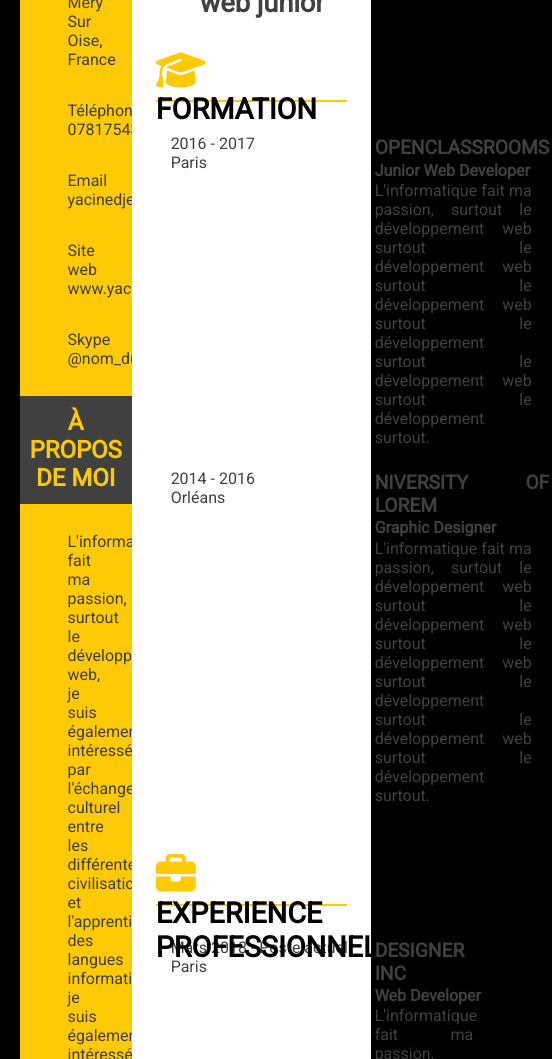
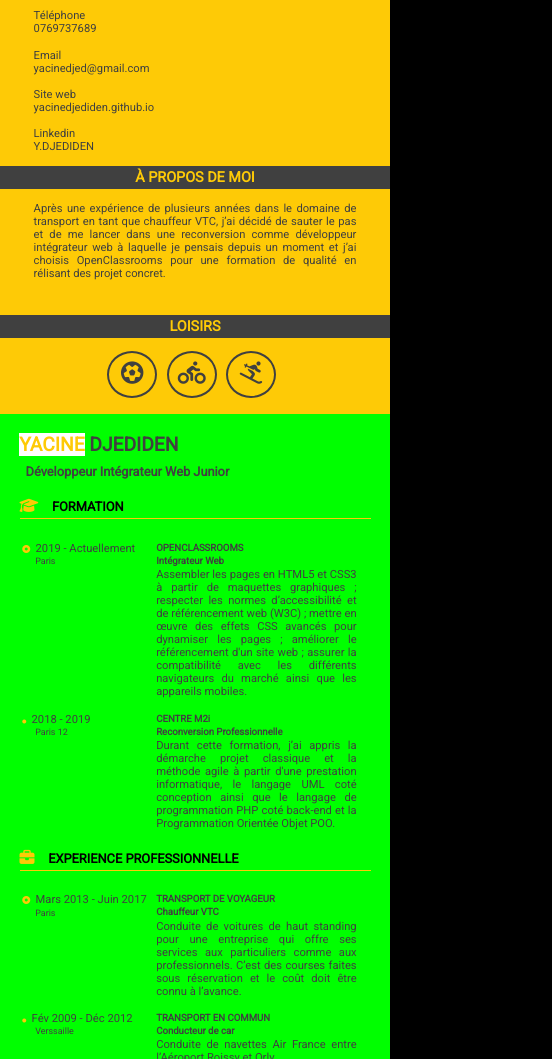
Before and after one commit to YacineDjediden/YacineDjediden.github.io, a plain HTML site: page index.html in a window 390 px wide. Shown: the part 228-1287 px from the top of the page, 552 px wide, since content can reach past the window. Drawn offline with Linux system fonts and the light colour scheme.

Commit message:
Responsive média

```diff
--- a/css/styles.css
+++ b/css/styles.css
@@ -1,14 +1,22 @@
+/* Utilisation de la police qu'on vient de définir sur les titres */
+h1,
+h2,
+h3 {
+    font-family: 'Roboto', Arial, serif;
+}
+
+
 * {
-    font-family: "Roboto";
+    font-family: 'Roboto';
     color: rgb(64,64,64);
 }
 
 /*........BODY.............*/
 body {
-    /*border: 3px solid rgba(0,0,0,0.2);*/
-    height: auto;
+
+    width: 90%;
     margin: auto;
-    width: 90%;
+    /*height: auto;*/
     background-color: black;
 }
 
@@ -16,19 +24,22 @@ body {
 #gauche {
     background-color: rgb(254,202,6);
     float: left;
-    width: 32%;
+    width: 30%;
 }
 
 .bloc_photo {
     text-align: center;
+    height: 270px;
 }
 
-.bloc_photo img {
-    width: 50%;
-    border-radius: 120px / 120px;
-    border: 3px solid rgba(0,0,0,0.2);
-    margin-top: 13%;
+.bloc_photo > img {
+    margin-top: 15%;
     margin-bottom: 5%;
+    border: 4px solid rgba(0,0,0,0.2);
+    width: 190px;
+    padding: 0.1em;
+    height: 190px;
+    border-radius: 50%;
 }
 
 #gauche h2 {
@@ -44,32 +55,31 @@ body {
 
 #gauche section p {
     padding: 0.5em 3em;
-    /*color: rgb(64,64,64);*/
 }
 
 .margin-bottom {
-    margin-bottom: 25em;
+    margin-bottom: 31em;
 }
 
 .text-justify {
    text-align: justify;
 }
 
-
 .text-center {
    text-align: center;
-   margin-bottom: 8%;
+   margin: auto;
+   margin-bottom: 5%;
 }
 
-
-.fa-futbol-o,
-.fa-motorcycle,
+.fa-futbol,
+.fa-biking,
 .fa-skiing {
-    font-size: 40px;
-    background-color: rgb(254,202,6);
     border: 2px solid rgb(64,64,64);
-    width: 20%;
-    border-radius: 280px / 200px;
+    width: 35px;
+    height: 35px;
+    padding: 0.4em;
+    margin-right: 0.5em;
+    border-radius: 50%;
 }
 
 
@@ -77,9 +87,9 @@ body {
 /*........RIGHT............*/
 #droite {
     background-color: white;
-    /*color: rgb(64,64,64);*/
     float: right;
-    width: 68%;
+    width: 70%
+    /*height: auto;*/
 }
 
 #droite h1 {
@@ -97,7 +107,7 @@ h1 strong {
 #droite h2 {
     font-size: 1.7em;
     margin-top: 1%;
-    margin-bottom: 13%;
+    margin-bottom: 10%;
     padding-left: 2.5em;
 }
 
@@ -107,44 +117,28 @@ h1 strong {
     max-width: 80%;
     height: 50px;
     font-size: 1.8em;
-    margin: 1em auto;
-    /*margin-top: 10%;*/
+    margin: 0.5em auto;
 }
 
-.fa-graduation-cap {
-    font-size: 40px;
-    background-color: white;
-    color: rgb(254,202,6);
-    padding-right: 3%;
-}
-
-.fa-briefcase {
-    font-size: 40px;
-    background-color: white;
-    color: rgb(254,202,6);
-    padding-right: 3%;
-}
-
+.fa-graduation-cap,
+.fa-briefcase,
 .fa-pencil-square {
     font-size: 40px;
-    background-color: white;
     color: rgb(254,202,6);
-    padding-right: 3%;
+    margin-right: 3%;
 }
-
-
 
 .col3070 {
     max-width: 80%;
     text-align: justify;
-    margin-left: 15%;
+    margin-left: 10%;
     margin-top: 5%;
 }
 
 .col3070 h4 {
     font-size: 1.2em;
     margin-bottom:1%;
-    margin-top: 1%;
+    margin-top: 0;
 }
 
 .col3070 h5 {
@@ -156,22 +150,41 @@ h1 strong {
 .col3070 p {
     margin-top: 1%;
     margin-bottom: 10%;
-    max-width: 90%;
+    width: 95%;
+}
+
+td {
+    vertical-align: top;
 }
 
 .periode {
-    float: left;
+    /*float: left;*/
     font-size: 1em;
-    width: 200px;
+    width: 220px;
 }
 
+.periode p {
+    margin-left: 10%;
+}
+
+.fa-dot-circle {
+    font-size: 15px;
+    color: rgb(254,202,6);
+    margin-right: 2%;
+}
+
+.fa-circle {
+    font-size: 10px;
+    color: rgb(254,202,6);
+    margin-right: 2%;
+}
 
 .recommandation {
     min-width: 80%;
     text-align: justify;
     margin-left: 10%;
     margin-top: 3%;
-    margin-bottom: 8%;
+    margin-bottom: 12%;
 }
 
 .recommandation h5 {
@@ -188,32 +201,212 @@ h1 strong {
 
 
 /*
-@media screen and (max-width: 1280px)
-{
-      body {
-          width: 80%;
+
+************* LE RESPONSIVE DESIGN ********************************************** */
+
+@media screen and (max-width: 1280px) {
+      #gauche {
+
         }
 
-      #gauche {                       /*........LEFT...........*/
-         /* width:  25%;
+    #gauche section p {
+        padding: 0.5em 1em;
     }
+
       #droite {
-        width: 55%;
-    }
+
+        }
 }
 
-@media screen and (max-width: 768px)
-{
+
+
+
+
+@media screen and (max-width: 767px) {
       body {
-          width: 100%;
+        width: 100%;
       }
 
-      #gauche {                       /*........LEFT...........*/
-       /*   width:  45%;
-   }
+      #gauche {
+        width:  100%;
+      }
+
+
+
+.bloc_photo {
+    /*text-align: center;*/
+    height: 130px;
+}
+
+.bloc_photo > img {
+    margin-top: 5%;
+    margin-bottom: 1%;
+    border: 2px solid rgba(0,0,0,0.2);
+    width: 110px;
+    padding: 0.1em;
+    height: 110px;
+    border-radius: 50%;
+}
+
+#gauche h2 {
+    clear: both;
+    background-color: rgb(64,64,64);
+    color: rgb(254,202,6);
+    text-transform: uppercase;
+    font-size: 0.9em;
+    text-align: center;
+    padding-top: 0.2em;
+    padding-bottom: 0.2em;
+}
+
+#gauche section p {
+        padding: 0.1em 3em;
+        font-size: 0.7em;
+    }
+
+.margin-bottom {
+    margin-bottom: 3em;
+}
+
+.text-justify {
+   text-align: justify;
+}
+
+.text-center {
+   height: 50px;
+   text-align: center;
+   /*margin: auto;*/
+   margin-bottom: 3%;
+}
+
+.fa-futbol,
+.fa-biking,
+.fa-skiing {
+    border: 2px solid rgb(64,64,64);
+    width: 25px;
+    height: 25px;
+    margin-right: 0.3em;
+    border-radius: 50%;
+}
+
+
+
+
+
+
+
+
      #droite {
-        width: 65%;
+        width: 100%;
+        background: #0f0;
    }
 
+
+#droite h1 {
+    font-size: 1.2em;
+    margin-top: 5%;
+    margin-bottom: 2%;
+    padding-left: 1em;
 }
-*/
+
+h1 strong {
+    background-color: white;
+    color: rgb(254,202,6);
+}
+
+#droite h2 {
+    font-size: 0.8em;
+    margin-top: 1%;
+    margin-bottom: 5%;
+    padding-left: 2em;
+}
+
+#droite h3 {
+    border-bottom: 1px solid rgb(254,202,6);
+    color: black;
+    /*border: 2px solid red;*/
+    max-width: 90%;
+    height: 20px;
+    font-size: 0.8em;
+   margin--left: 0.1em;
+    /*margin: auto;*/
+}
+
+.fa-graduation-cap,
+.fa-briefcase,
+.fa-pencil-square {
+    font-size: 15px;
+    color: rgb(254,202,6);
+    margin-right: 3%;
+}
+
+.col3070 {
+    max-width: 90%;
+    text-align: justify;
+    margin-left: 1.2em;
+    margin-top: 5%;
+}
+
+.col3070 h4 {
+    font-size: 0.6em;
+    margin-bottom:1%;
+    margin-top: 0;
+}
+
+.col3070 h5 {
+    font-size: 0.6em;
+    margin-top: 1%;
+    margin-bottom: 1%;
+}
+
+.col3070 p {
+    font-size: 0.7em;
+    margin-top: 1%;
+    margin-bottom: 5%;
+    width: 95%;
+}
+
+.periode {
+    font-size: 0.7em;
+    width: 130px;
+}
+
+.periode p {
+    margin-left: 10%;
+    font-size: 0.8em;
+}
+
+.fa-dot-circle {
+    font-size: 8px;
+    color: rgb(254,202,6);
+    margin-right: 2%;
+}
+
+.fa-circle {
+    font-size: 4px;
+    color: rgb(254,202,6);
+    margin-right: 2%;
+}
+
+.recommandation {
+    min-width: 90%;
+    text-align: justify;
+    margin-left: 10%;
+    margin-top: 3%;
+    margin-bottom: 6%;
+}
+
+.recommandation h5 {
+    font-size: 0.7em;
+    margin-bottom:1%;
+    margin-top: 1%;
+}
+
+.recommandation p {
+    font-size: 0.6em;
+    margin-top: 1%;
+    margin-bottom: 1%;
+}
+
+
+}
--- a/index.html
+++ b/index.html
@@ -3,10 +3,15 @@
 <!-- En-tête de la page -->
     <head>
         <meta charset="utf-8" />
+        <meta http-equiv="X-UA-Compatible" content="IE=edge" />
+        <meta name="viewport" content="width=device-width, initial-scale=1.0" />
+        <meta name="format-detection" content="telephone=no" />
         <link href="https://fonts.googleapis.com/css?family=Roboto" rel="stylesheet" />
-        <link href="https://cdnjs.cloudflare.com/ajax/libs/font-awesome/4.7.0/css/font-awesome.min.css" rel="stylesheet" />
+        <!--<link href="https://cdnjs.cloudflare.com/ajax/libs/font-awesome/4.7.0/css/font-awesome.min.css" rel="stylesheet" />-->
         <link href="css/styles.css" rel="stylesheet" />
         <script src="https://kit.fontawesome.com/a076d05399.js"></script>
+
+
         <title>CV Yacine</title>
     </head>
 <!-- Corps de la page -->
@@ -14,7 +19,7 @@
         <article id="gauche">
 <!-- Photo du profil -->
             <p class="bloc_photo">
-                <img src="images/yacine.jpg" class="imageflottante" alt="Photo de profil" title="Yacine" />
+                <img src="images/yd.jpg" alt="Photo de profil" title="Yacine" />
             </p>
 <!-- Contact -->
             <section>
@@ -28,7 +33,7 @@
                 <p>
                     Téléphone
                     <br />
-                    0781754326
+                    0769737689
                 </p>
                 <p>
                     Email
@@ -38,12 +43,12 @@
                 <p>
                     Site web
                     <br />
-                    www.yacinedjediden.com
+                    yacinedjediden.github.io
                 </p>
                 <p>
-                    Skype
+                    Linkedin
                     <br />
-                    @nom_dutilisateur
+                    Y.DJEDIDEN
                 </p>
             <!--</div>-->
             </section>
@@ -51,16 +56,16 @@
             <section>
                 <h2>à propos de moi</h2>
                 <p class="text-justify margin-bottom">
-                    L'informatique fait ma passion, surtout le développement web, je suis également intéressé par l'échange culturel entre les différentes civilisations et l'apprentissage des langues informatique je suis également intéressé par l'échange culturel entre les différentes civilisations et l'apprentissage des langues informatique informatique fait ma passion, surtout le développement web, je suis également intéressé par l'échange culturel entre les différentes civilisations et l'apprentissage des langues informatique je suis également intéressé par l'échange culturel entre les différentes civilisations et l'apprentissage des langues informatique.
+                    Après une expérience de plusieurs années dans le domaine de transport en tant que chauffeur VTC, j’ai décidé de sauter le pas et de me lancer dans une reconversion comme développeur intégrateur web à laquelle je pensais depuis un moment et j’ai choisis OpenClassrooms pour une formation de qualité en rélisant des projet concret.
                 </p>
             </section>
 <!-- Loisirs -->
             <section>
                 <h2>loisirs</h2>
                 <p class="text-center">
-                    <i class="fa fa-futbol-o"></i>
-                    <i class="fa fa-motorcycle"></i>
-                    <i class="fas fa-skiing"></i>
+                    <i class="fas fa-fw fa-2x fa-futbol"></i>
+                    <i class="fas fa-fw fa-2x fa-biking"></i>
+                    <i class="fas fa-fw fa-2x fa-skiing"></i>
                 </p>
             </section>
         </article>
@@ -69,26 +74,27 @@
 
 
 <!-- Formations et experiences professionnelles -->
-         <section id="droite">
+         <article id="droite">
             <h1><strong>YACINE</strong> DJEDIDEN</h1>
-            <h2>Développeur web junior</h2>
+            <h2>Développeur Intégrateur Web Junior</h2>
 <!-- FORMATION -->
             <h3><i class="fa fa-graduation-cap"></i> FORMATION</h3>
             <table class="col3070">
 <!-- OPENCLASSROOMS -->
                 <tr>
-                    <td class="periode">
-                        2016 - 2017
-                        <br />
-                        Paris
+                    <td class="periode"><i class="fas fa-dot-circle"
+></i>
+                        2019 - Actuellement
+                        <!--<br />-->
+                        <p>Paris</p>
                     </td>
                     <!----->
 
                     <td>
                         <h4>OPENCLASSROOMS</h4>
-                        <h5>Junior Web Developer</h5>
+                        <h5>Intégrateur Web</h5>
                         <p>
-                            L'informatique fait ma passion, surtout le développement web surtout le développement web surtout le développement web surtout le développement surtout le développement web surtout le développement surtout.
+                            Assembler les pages en HTML5 et CSS3 à partir de maquettes graphiques ; respecter les normes d’accessibilité et de référencement web (W3C) ; mettre en œuvre des effets CSS avancés pour dynamiser les pages ; améliorer le référencement d'un site web ; assurer la compatibilité avec les différents navigateurs du marché ainsi que les appareils mobiles.
                         </p>
                     </td>
                 </tr>
@@ -96,16 +102,16 @@
 
 <!-- UNIVERSITY OF LOREM -->
                 <tr>
-                    <td class="periode">
-                        2014 - 2016
-                        <br />
-                        Orléans
+                    <td class="periode"><i class="fas fa-circle"></i>
+                        2018 - 2019
+                        <!--<br />-->
+                        <p>Paris 12</p>
                     </td>
                     <td>
-                        <h4>NIVERSITY OF LOREM</h4>
-                        <h5>Graphic Designer</h5>
+                        <h4>CENTRE M2i</h4>
+                        <h5>Reconversion Professionnelle</h5>
                         <p>
-                            L'informatique fait ma passion, surtout le développement web surtout le développement web surtout le développement web surtout le développement surtout le développement web surtout le développement surtout.
+                            Durant cette formation, j’ai appris la démarche projet classique et la méthode agile à partir d'une prestation informatique, le langage UML coté conception ainsi que le langage de programmation PHP  coté back-end et la Programmation Orientée Objet POO.
                         </p>
                     </td>
                 </tr>
@@ -115,44 +121,45 @@
 <!--  DESIGNER INC -->
             <table class="col3070">
                 <tr>
-                    <td class="periode">
-                        Mars 2018 - Poste actuel
-                        <br/>
-                        Paris
+                    <td class="periode"><i class="fas fa-dot-circle"></i>
+                        Mars 2013 - Juin 2017
+                        <!--<br/>-->
+                        <p>Paris</p>
                     </td>
                     <td>
-                        <h4>DESIGNER INC</h4>
-                        <h5>Web Developer</h5>
+                        <h4>TRANSPORT DE VOYAGEUR</h4>
+                        <h5>Chauffeur VTC</h5>
                         <p>
-                            L'informatique fait ma passion, surtout le développement web surtout le développement web surtout le développement web surtout le développement surtout le développement web surtout le développement surtout.
+                            Conduite de voitures de haut standing pour une entreprise qui offre ses services aux particuliers comme aux professionnels. C’est des courses faites sous réservation et le coût doit être connu à l’avance.
                         </p>
                     </td>
                 </tr>
                 <tr>
-                    <td class="periode">
-                        Mars 2018 - Poste actuel
-                        <br/>
-                        Paris
+                    <td class="periode"><i class="fas fa-circle"
+></i>
+                        Fév 2009 - Déc 2012
+                        <!--<br/>-->
+                        <p>Verssaille</p>
                     </td>
                     <td>
-                        <h4>DESIGNER INC</h4>
-                        <h5>Web Developer</h5>
+                        <h4>TRANSPORT EN COMMUN</h4>
+                        <h5>Conducteur de car</h5>
                         <p>
-                            L'informatique fait ma passion, surtout le développement web surtout le développement web surtout le développement web surtout le développement surtout le développement web surtout le développement surtout.
+                            Conduite de navettes Air France entre l’Aéroport Roissy et Orly
                         </p>
                     </td>
                 </tr>
                 <tr>
-                    <td class="periode">
-                        Mars 2018 - Poste actuel
-                        <br/>
-                        Paris
+                    <td class="periode"><i class="fas fa-circle"></i>
+                        2006 - 2009
+                        <!--<br/>-->
+                        <p>Saint-Denis</p>
                     </td>
                     <td>
-                        <h4>DESIGNER INC</h4>
-                        <h5>Web Developer</h5>
+                        <h4>AUTO-ENTREPRENEUR</h4>
+                        <h5>Vendeur Ambulant</h5>
                         <p>
-                            L'informatique fait ma passion, surtout le développement web surtout le développement web surtout le développement web surtout le développement surtout le développement web surtout le développement surtout.
+                            Vendeur de différents articles sur stand dans les marchés.
                         </p>
                     </td>
                 </tr>
@@ -175,6 +182,6 @@
                     </td>
                 </tr>
             </table>
-        </section>
+        </article>
     </body>
 </html>
```
Also changed, not shown: images/village.jpg (deleted), images/yacine.jpg (deleted), images/yd.jpg (added).
